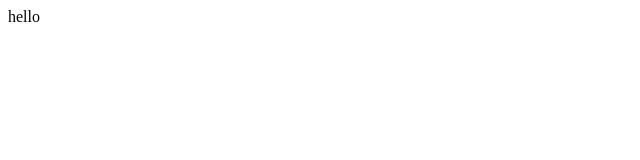
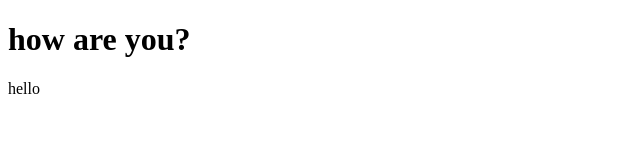
Before and after one commit to CalsonA/calsona.github.io, a plain HTML site: page index.html in a window 1280 px wide. Shown: the whole page, without its empty margins (0-640 px from the left). Drawn offline with Linux system fonts and the light colour scheme.

Commit message:
add heading

```diff
--- a/index.html
+++ b/index.html
@@ -10,7 +10,7 @@
     <frame>
     <frame>
   </frameset>-->
-
+<h1>how are you?</h1>
 <body>
 hello
 </body>
```
